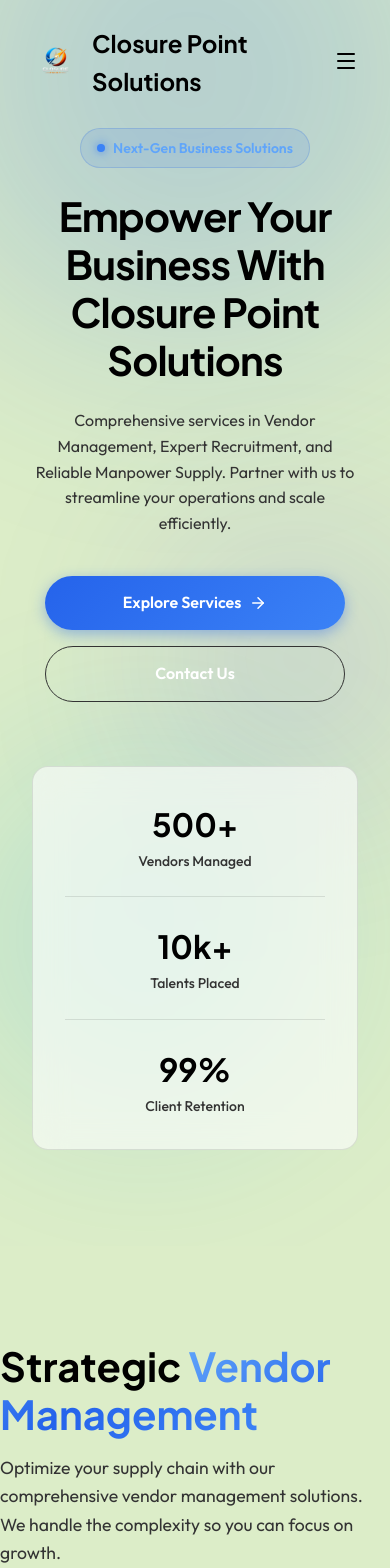
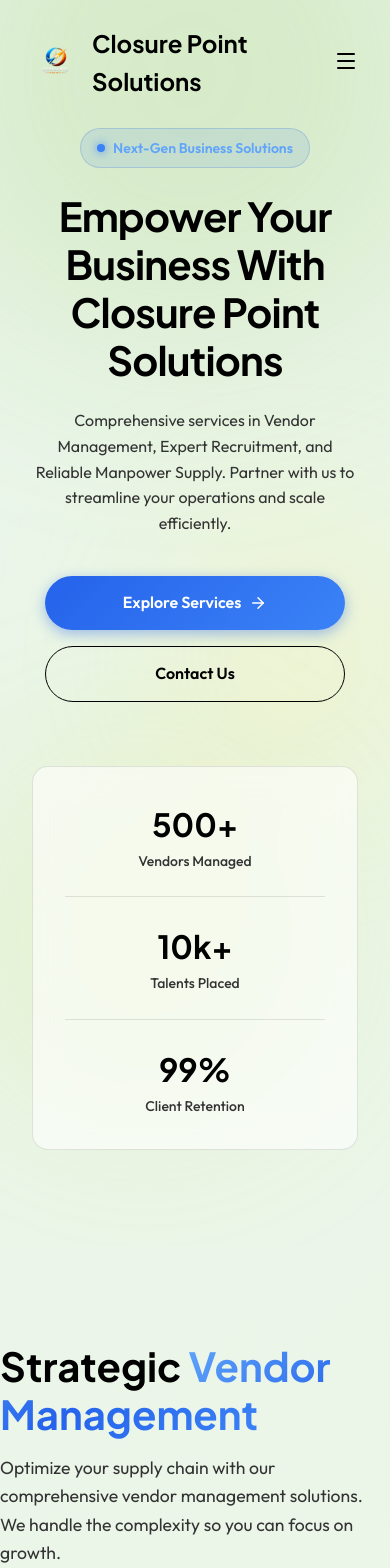
Before and after one commit to ajf013/closure-point-solutions, a React (Vite) app: page / in a window 390 px wide. Shown: the top 1568 px of the page. Built offline with nearby package versions, Linux system fonts and the light colour scheme.

Commit message:
Animate background gradient and fix responsive contrasts

```diff
--- a/src/components/Hero.css
+++ b/src/components/Hero.css
@@ -26,7 +26,7 @@
 }
 
 .shape-1 {
-    background: rgba(37, 99, 235, 0.4);
+    background: rgba(139, 195, 74, 0.4);
     width: 500px;
     height: 500px;
     top: -10%;
@@ -34,7 +34,7 @@
 }
 
 .shape-2 {
-    background: rgba(14, 165, 233, 0.3);
+    background: rgba(205, 220, 57, 0.3);
     width: 400px;
     height: 400px;
     bottom: 10%;
@@ -43,7 +43,7 @@
 }
 
 .shape-3 {
-    background: rgba(79, 70, 229, 0.3);
+    background: rgba(255, 235, 59, 0.3);
     width: 300px;
     height: 300px;
     top: 40%;
--- a/src/components/Services.css
+++ b/src/components/Services.css
@@ -4,7 +4,7 @@
 }
 
 .bg-alt {
-    background-color: rgba(15, 23, 42, 0.3);
+    background-color: rgba(255, 255, 255, 0.2);
     border-top: 1px solid var(--glass-border);
     border-bottom: 1px solid var(--glass-border);
 }
--- a/src/index.css
+++ b/src/index.css
@@ -29,7 +29,9 @@
 
 body {
   font-family: 'Outfit', sans-serif;
-  background-color: var(--bg-dark);
+  background: linear-gradient(-45deg, #dcedc8, #f1f8e9, #e8f5e9, #dcedc8);
+  background-size: 400% 400%;
+  animation: bgGradient 12s ease-in-out infinite;
   color: var(--text-primary);
   line-height: 1.6;
   overflow-x: hidden;
@@ -110,13 +112,13 @@ ul {
 
 .btn-outline {
   background: transparent;
-  color: white;
-  border: 1px solid var(--text-secondary);
+  color: var(--text-primary);
+  border: 1px solid var(--text-primary);
 }
 
 .btn-outline:hover {
-  background: rgba(255, 255, 255, 0.1);
-  border-color: white;
+  background: rgba(0, 0, 0, 0.05);
+  border-color: var(--primary);
   transform: translateY(-2px);
 }
 
@@ -154,6 +156,20 @@ ul {
   animation-delay: 400ms;
 }
 
+@keyframes bgGradient {
+  0% {
+    background-position: 0% 50%;
+  }
+
+  50% {
+    background-position: 100% 50%;
+  }
+
+  100% {
+    background-position: 0% 50%;
+  }
+}
+
 /* Grid Layouts */
 .grid-2 {
   display: grid;
```
